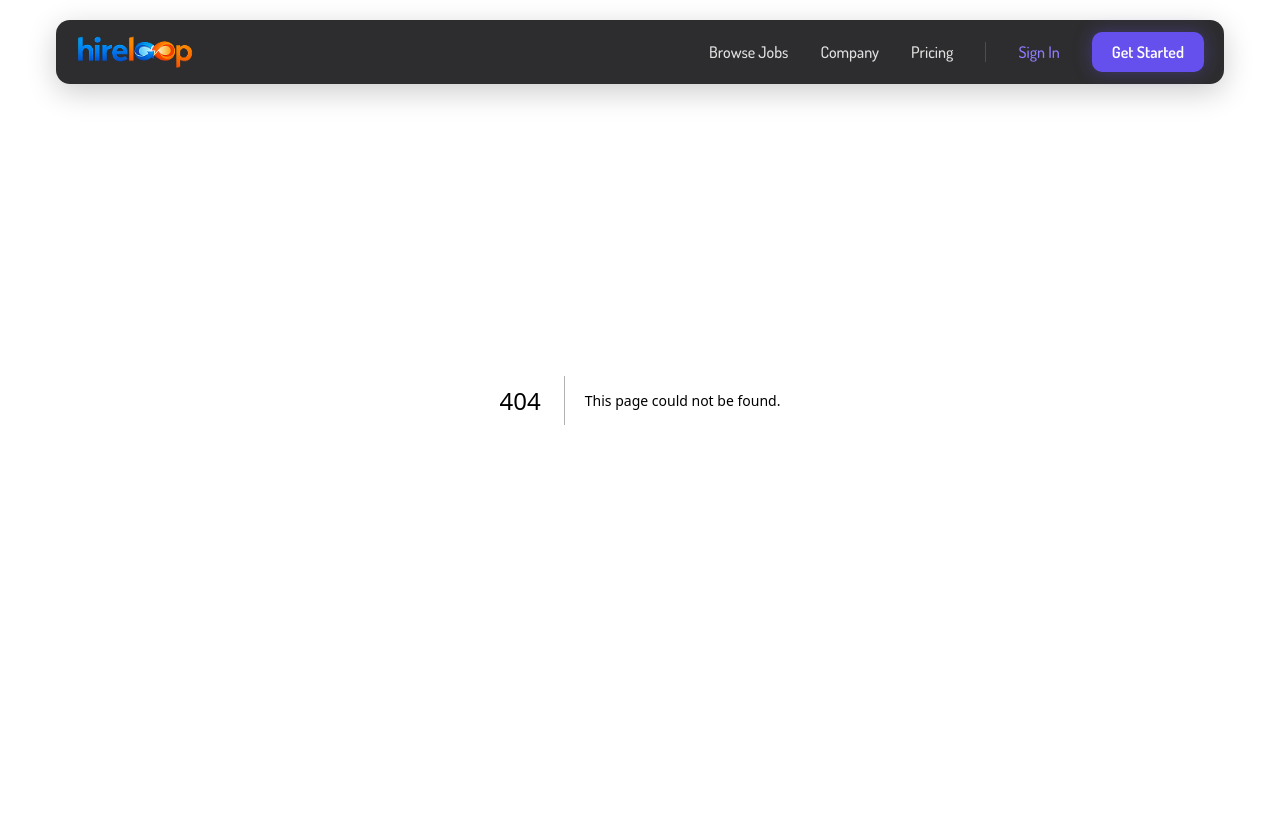
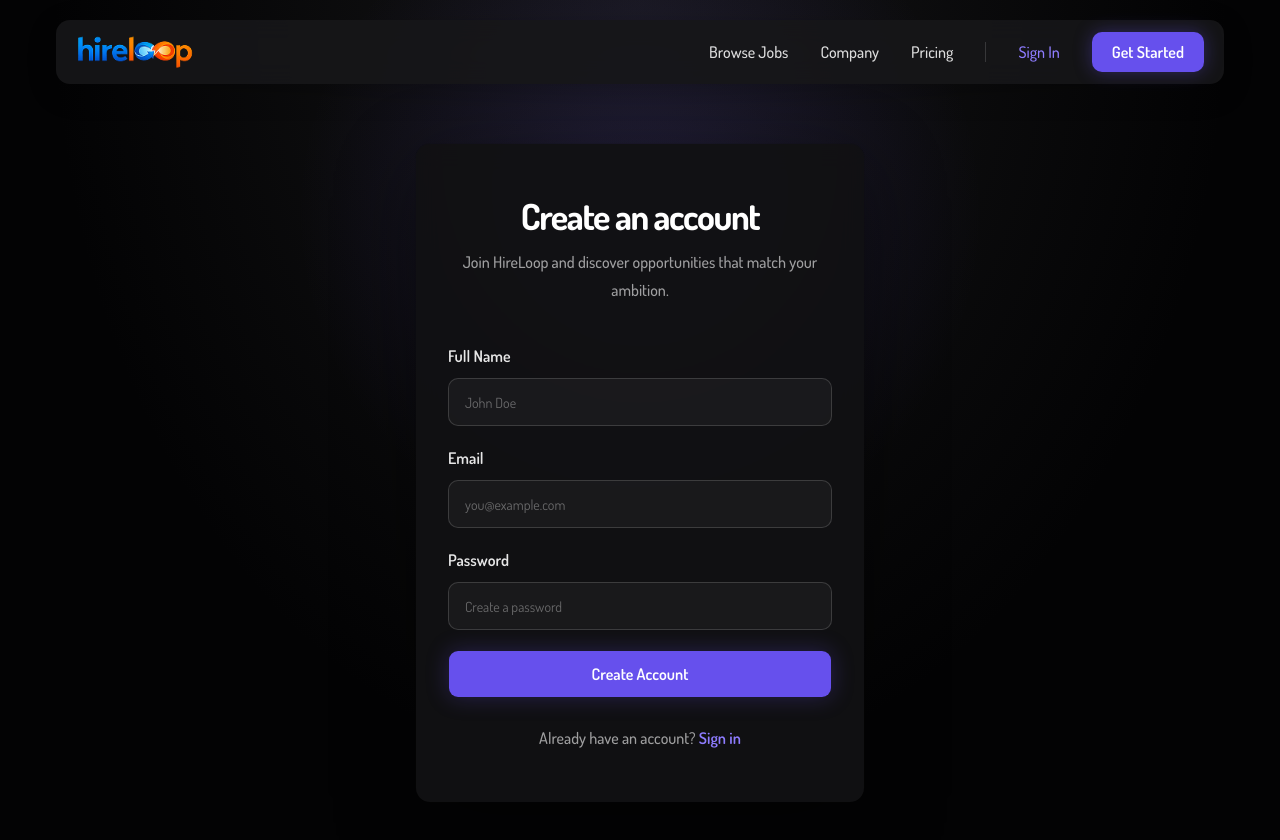
Before and after one commit to md-ashraful-islam-ullas/HireLoop-Client, a Next.js app: page /sign-up in a window 1280 px wide. Before the commit this address had no page. Shown: the top 840 px of the page. Before the commit the page ends 800 px from the top, so only its background shows below. Built offline with nearby package versions, Linux system fonts and the light colour scheme.

Commit message:
feat: add sign-in and sign-up page

```diff
--- /dev/null
+++ b/src/app/(auth)/sign-in/page.tsx
@@ -0,0 +1,97 @@
+
+import Link from "next/link";
+import {
+  Card,
+  CardContent,
+  CardDescription,
+  CardHeader,
+  CardTitle,
+} from "@/components/ui/card";
+import { Input } from "@/components/ui/input";
+import { Label } from "@/components/ui/label";
+import { Button } from "@/components/ui/button";
+
+const SignInPage = () => {
+  return (
+    <main className="relative flex min-h-screen items-center justify-center overflow-hidden bg-[#030304] px-4 pb-12 pt-32 text-white sm:px-6 sm:pt-36">
+      <div className="pointer-events-none absolute inset-0 bg-[radial-gradient(circle_at_50%_25%,rgba(102,80,237,0.16),transparent_38%),radial-gradient(ellipse_at_top,rgba(65,65,68,0.3),transparent_65%)]" />
+
+      <Card className="relative z-10 w-full max-w-md border-white/10 bg-[#111113]/95 text-white shadow-[0_24px_80px_rgba(0,0,0,0.42)] backdrop-blur-md">
+        <CardHeader className="gap-3 px-6 pb-6 pt-8 text-center sm:px-8 sm:pt-10">
+          <CardTitle className="text-4xl font-bold tracking-[-0.04em]">
+            Welcome back
+          </CardTitle>
+
+          <CardDescription className="text-base font-medium leading-7 text-white/60">
+            Sign in to continue finding your next opportunity.
+          </CardDescription>
+        </CardHeader>
+
+        <CardContent className="px-6 pb-8 sm:px-8 sm:pb-10">
+          <form className="space-y-6">
+            {/* Email */}
+            <div className="space-y-2.5">
+              <Label
+                htmlFor="email"
+                className="text-base font-semibold text-white/90"
+              >
+                Email
+              </Label>
+
+              <Input
+                id="email"
+                name="email"
+                type="email"
+                autoComplete="email"
+                placeholder="you@example.com"
+                required
+                className="h-12 border-white/15 bg-white/4 px-4 text-base text-white placeholder:text-white/35 focus-visible:border-[#8e7cff] focus-visible:ring-[#6650ed]/35"
+              />
+            </div>
+
+            {/* Password */}
+            <div className="space-y-2.5">
+              <Label
+                htmlFor="password"
+                className="text-base font-semibold text-white/90"
+              >
+                Password
+              </Label>
+
+              <Input
+                id="password"
+                name="password"
+                type="password"
+                autoComplete="current-password"
+                placeholder="Enter your password"
+                required
+                className="h-12 border-white/15 bg-white/4 px-4 text-base text-white placeholder:text-white/35 focus-visible:border-[#8e7cff] focus-visible:ring-[#6650ed]/35"
+              />
+            </div>
+
+            {/* Submit Button */}
+            <Button
+              type="submit"
+              className="h-12 w-full bg-[#6650ed] text-base font-semibold text-white shadow-[0_0_22px_rgba(102,80,237,0.25)] hover:bg-[#7663f2]"
+            >
+              Sign In
+            </Button>
+          </form>
+
+          {/* Sign Up Link */}
+          <p className="mt-7 text-center text-base font-medium text-white/60">
+            Not registered yet?{" "}
+            <Link
+              href="/sign-up"
+              className="font-semibold text-[#8e7cff] transition-colors hover:text-[#b2a7ff]"
+            >
+              Sign up
+            </Link>
+          </p>
+        </CardContent>
+      </Card>
+    </main>
+  );
+};
+
+export default SignInPage;
--- /dev/null
+++ b/src/app/(auth)/sign-up/page.tsx
@@ -0,0 +1,119 @@
+
+import Link from "next/link";
+import {
+  Card,
+  CardContent,
+  CardDescription,
+  CardHeader,
+  CardTitle,
+} from "@/components/ui/card";
+import { Input } from "@/components/ui/input";
+import { Label } from "@/components/ui/label";
+import { Button } from "@/components/ui/button";
+
+const SignUpPage = () => {
+  return (
+    <main className="relative flex min-h-screen items-center justify-center overflow-hidden bg-[#030304] px-4 pb-12 pt-32 text-white sm:px-6 sm:pt-36">
+      {/* Background Gradient */}
+      <div className="pointer-events-none absolute inset-0 bg-[radial-gradient(circle_at_50%_25%,rgba(102,80,237,0.16),transparent_38%),radial-gradient(ellipse_at_top,rgba(65,65,68,0.3),transparent_65%)]" />
+
+      <Card className="relative z-10 w-full max-w-md border-white/10 bg-[#111113]/95 text-white shadow-[0_24px_80px_rgba(0,0,0,0.42)] backdrop-blur-md">
+        {/* Header */}
+        <CardHeader className="gap-3 px-6 pb-6 pt-8 text-center sm:px-8 sm:pt-9">
+          <CardTitle className="text-4xl font-bold tracking-[-0.04em]">
+            Create an account
+          </CardTitle>
+
+          <CardDescription className="text-base font-medium leading-7 text-white/60">
+            Join HireLoop and discover opportunities that match your ambition.
+          </CardDescription>
+        </CardHeader>
+
+        <CardContent className="px-6 pb-8 sm:px-8 sm:pb-9">
+          <form className="space-y-5">
+            {/* Full Name */}
+            <div className="space-y-2.5">
+              <Label
+                htmlFor="name"
+                className="text-base font-semibold text-white/90"
+              >
+                Full Name
+              </Label>
+
+              <Input
+                id="name"
+                name="name"
+                type="text"
+                autoComplete="name"
+                placeholder="John Doe"
+                required
+                className="h-12 border-white/15 bg-white/4 px-4 text-base text-white placeholder:text-white/35 focus-visible:border-[#8e7cff] focus-visible:ring-[#6650ed]/35"
+              />
+            </div>
+
+            {/* Email */}
+            <div className="space-y-2.5">
+              <Label
+                htmlFor="email"
+                className="text-base font-semibold text-white/90"
+              >
+                Email
+              </Label>
+
+              <Input
+                id="email"
+                name="email"
+                type="email"
+                autoComplete="email"
+                placeholder="you@example.com"
+                required
+                className="h-12 border-white/15 bg-white/4 px-4 text-base text-white placeholder:text-white/35 focus-visible:border-[#8e7cff] focus-visible:ring-[#6650ed]/35"
+              />
+            </div>
+
+            {/* Password */}
+            <div className="space-y-2.5">
+              <Label
+                htmlFor="password"
+                className="text-base font-semibold text-white/90"
+              >
+                Password
+              </Label>
+
+              <Input
+                id="password"
+                name="password"
+                type="password"
+                autoComplete="new-password"
+                placeholder="Create a password"
+                required
+                className="h-12 border-white/15 bg-white/4 px-4 text-base text-white placeholder:text-white/35 focus-visible:border-[#8e7cff] focus-visible:ring-[#6650ed]/35"
+              />
+            </div>
+
+            {/* Create Account */}
+            <Button
+              type="submit"
+              className="h-12 w-full bg-[#6650ed] text-base font-semibold text-white shadow-[0_0_22px_rgba(102,80,237,0.25)] hover:bg-[#7663f2]"
+            >
+              Create Account
+            </Button>
+          </form>
+
+          {/* Sign In Link */}
+          <p className="mt-7 text-center text-base font-medium text-white/60">
+            Already have an account?{" "}
+            <Link
+              href="/sign-in"
+              className="font-semibold text-[#8e7cff] transition-colors hover:text-[#b2a7ff]"
+            >
+              Sign in
+            </Link>
+          </p>
+        </CardContent>
+      </Card>
+    </main>
+  );
+};
+
+export default SignUpPage;
--- a/src/components/home/Banner.tsx
+++ b/src/components/home/Banner.tsx
@@ -34,12 +34,19 @@ const Banner = () => {
 
       <section className="relative z-10 mx-auto flex max-w-262.5 flex-col items-center text-center">
         {/* Jobs Badge */}
-        <div className="mb-7 flex items-center gap-2.5 rounded-full border border-white/10 bg-white/4.5 px-5 py-2.5 font-mono text-xs font-medium tracking-wide text-white/65 shadow-[0_0_22px_rgba(255,255,255,0.04)] sm:text-sm">
-          <span className="text-base" aria-hidden="true">
-            💼
-          </span>
-          <strong className="font-bold text-white">50,000+</strong>
-          <span>NEW JOBS THIS MONTH</span>
+
+        <div className="relative mb-7 flex w-full items-center justify-center">
+          {/* Horizontal Lines */}
+          <div className="absolute left-1/2 top-1/2 h-px w-[65%] max-w-130 -translate-x-1/2 -translate-y-1/2 bg-linear-to-r from-transparent via-white/25 to-transparent" />
+
+          {/* Badge */}
+          <div className="relative z-10 flex items-center gap-2.5 rounded-full border border-white/10 bg-[#111113] px-5 py-2.5 font-mono text-xs font-medium tracking-wide text-white/65 shadow-[0_0_22px_rgba(255,255,255,0.04)] sm:text-sm">
+            <span className="text-base" aria-hidden="true">
+              💼
+            </span>
+            <strong className="font-bold text-white">50,000+</strong>
+            <span>NEW JOBS THIS MONTH</span>
+          </div>
         </div>
 
         {/* Heading */}
--- a/src/components/shared/Navbar.tsx
+++ b/src/components/shared/Navbar.tsx
@@ -49,7 +49,7 @@ const Navbar = () => {
             <span className="h-5 w-px bg-white/15" aria-hidden="true" />
 
             <Link
-              href="/login"
+              href="/sign-in"
               className="text-base font-medium text-[#8e7cff] transition-colors hover:text-[#b2a7ff]"
             >
               Sign In
@@ -103,7 +103,7 @@ const Navbar = () => {
             ))}
 
             <Link
-              href="/login"
+              href="/sign-in"
               onClick={() => setIsMenuOpen(false)}
               className="text-sm font-medium text-[#8e7cff] transition-colors hover:text-[#b2a7ff]"
             >
```
